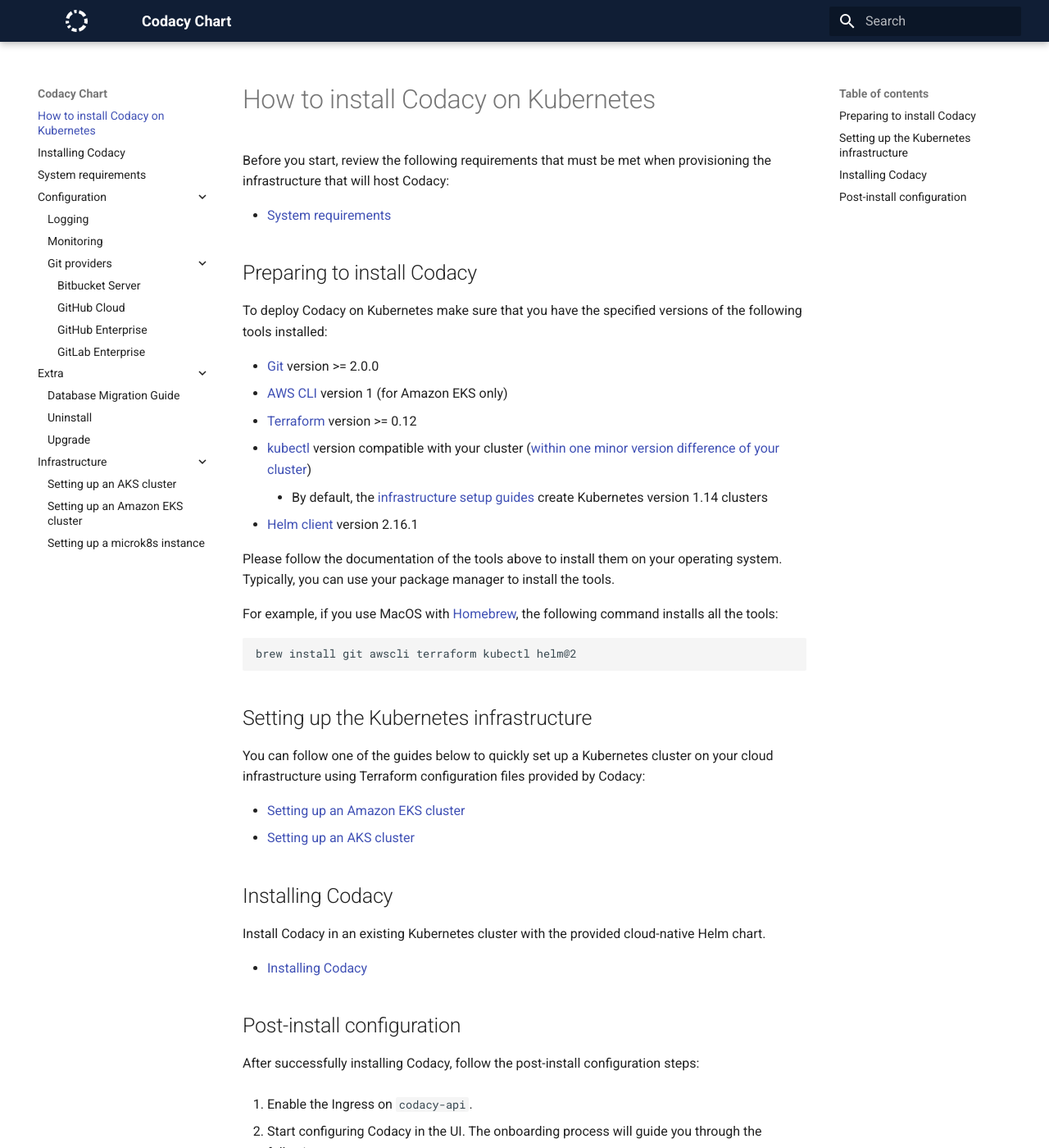
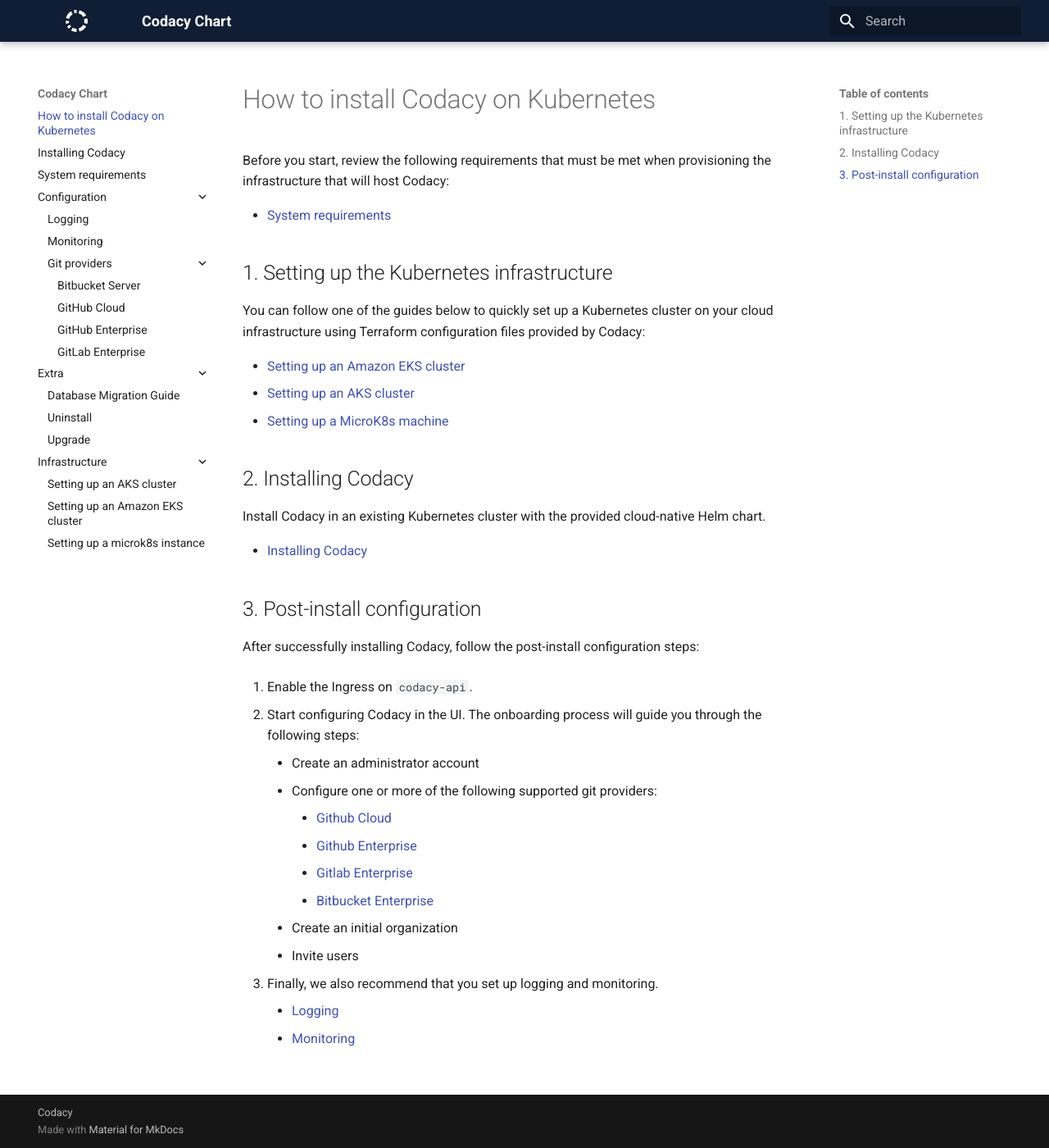
Before and after one commit to codacy/chart, an MkDocs documentation site: the page built from docs/index.md, in a window 1280 px wide and 1400 px high. Shown: the whole window at 82% size. Built offline with MkDocs 1.6.1 and Material for MkDocs 9.7.7, drawn with Linux system fonts in a browser that asks for light colours.

Commit message:
move tools required to their right places

````diff
--- a/docs/index.md
+++ b/docs/index.md
@@ -2,58 +2,40 @@
 
 Before you start, review the following requirements that must be met when provisioning the infrastructure that will host Codacy:
 
-* [System requirements](requirements.md)
+-   [System requirements](requirements.md)
 
-## Preparing to install Codacy
-
-To deploy Codacy on Kubernetes make sure that you have the specified versions of the following tools installed:
-
-* [Git](https://git-scm.com/book/en/v2/Getting-Started-Installing-Git) version >= 2.0.0
-* [AWS CLI](https://docs.aws.amazon.com/cli/latest/userguide/install-cliv1.html) version 1 (for Amazon EKS only)
-* [Terraform](https://learn.hashicorp.com/terraform/getting-started/install.html) version >= 0.12
-* [kubectl](https://kubernetes.io/docs/tasks/tools/install-kubectl/) version compatible with your cluster ([within one minor version difference of your cluster](https://kubernetes.io/docs/tasks/tools/install-kubectl/#before-you-begin))
-    * By default, the [infrastructure setup guides](#setting-up-the-kubernetes-infrastructure) create Kubernetes version 1.14 clusters
-* [Helm client](https://v2.helm.sh/docs/using_helm/#installing-helm) version 2.16.1
-
-Please follow the documentation of the tools above to install them on your operating system. Typically, you can use your package manager to install the tools.
-
-For example, if you use MacOS with [Homebrew](https://brew.sh), the following command installs all the tools:
-
-```bash
-brew install git awscli terraform kubectl helm@2
-```
-
-## Setting up the Kubernetes infrastructure
+## 1. Setting up the Kubernetes infrastructure
 
 You can follow one of the guides below to quickly set up a Kubernetes cluster on your cloud infrastructure using Terraform configuration files provided by Codacy:
 
-* [Setting up an Amazon EKS cluster](infrastructure/eks-quickstart.md)
-* [Setting up an AKS cluster](infrastructure/aks-quickstart.md)
+-   [Setting up an Amazon EKS cluster](infrastructure/eks-quickstart.md)
+-   [Setting up an AKS cluster](infrastructure/aks-quickstart.md)
+-   [Setting up a MicroK8s machine](infrastructure/microk8s-quickstart.md)
 
-## Installing Codacy
+## 2. Installing Codacy
 
 Install Codacy in an existing Kubernetes cluster with the provided cloud-native Helm chart.
 
-* [Installing Codacy](install.md)
+-   [Installing Codacy](install.md)
 
-## Post-install configuration
+## 3. Post-install configuration
 
 After successfully installing Codacy, follow the post-install configuration steps:
 
-1. Enable the Ingress on `codacy-api`.
+1.  Enable the Ingress on `codacy-api`.
 
-1. Start configuring Codacy in the UI. The onboarding process will guide you through the following steps:
+2.  Start configuring Codacy in the UI. The onboarding process will guide you through the following steps:
 
-    * Create an administrator account
-    * Configure one or more of the following supported git providers:
-        * [Github Cloud](configuration/git-providers/github-cloud.md)
-        * [Github Enterprise](configuration/git-providers/github-enterprise.md)
-        * [Gitlab Enterprise](configuration/git-providers/gitlab-enterprise.md)
-        * [Bitbucket Enterprise](configuration/git-providers/bitbucket-enterprise.md)
-    * Create an initial organization
-    * Invite users
+    -   Create an administrator account
+    -   Configure one or more of the following supported git providers:
+        -   [Github Cloud](configuration/git-providers/github-cloud.md)
+        -   [Github Enterprise](configuration/git-providers/github-enterprise.md)
+        -   [Gitlab Enterprise](configuration/git-providers/gitlab-enterprise.md)
+        -   [Bitbucket Enterprise](configuration/git-providers/bitbucket-enterprise.md)
+    -   Create an initial organization
+    -   Invite users
 
-1. Finally, we also recommend that you set up logging and monitoring.
+3.  Finally, we also recommend that you set up logging and monitoring.
 
-    * [Logging](configuration/logging.md)
-    * [Monitoring](configuration/monitoring.md)
+    -   [Logging](configuration/logging.md)
+    -   [Monitoring](configuration/monitoring.md)
````
Also changed, not shown: docs/infrastructure/eks-quickstart.md (+26 -20 lines), docs/install.md (+9 -3 lines).
